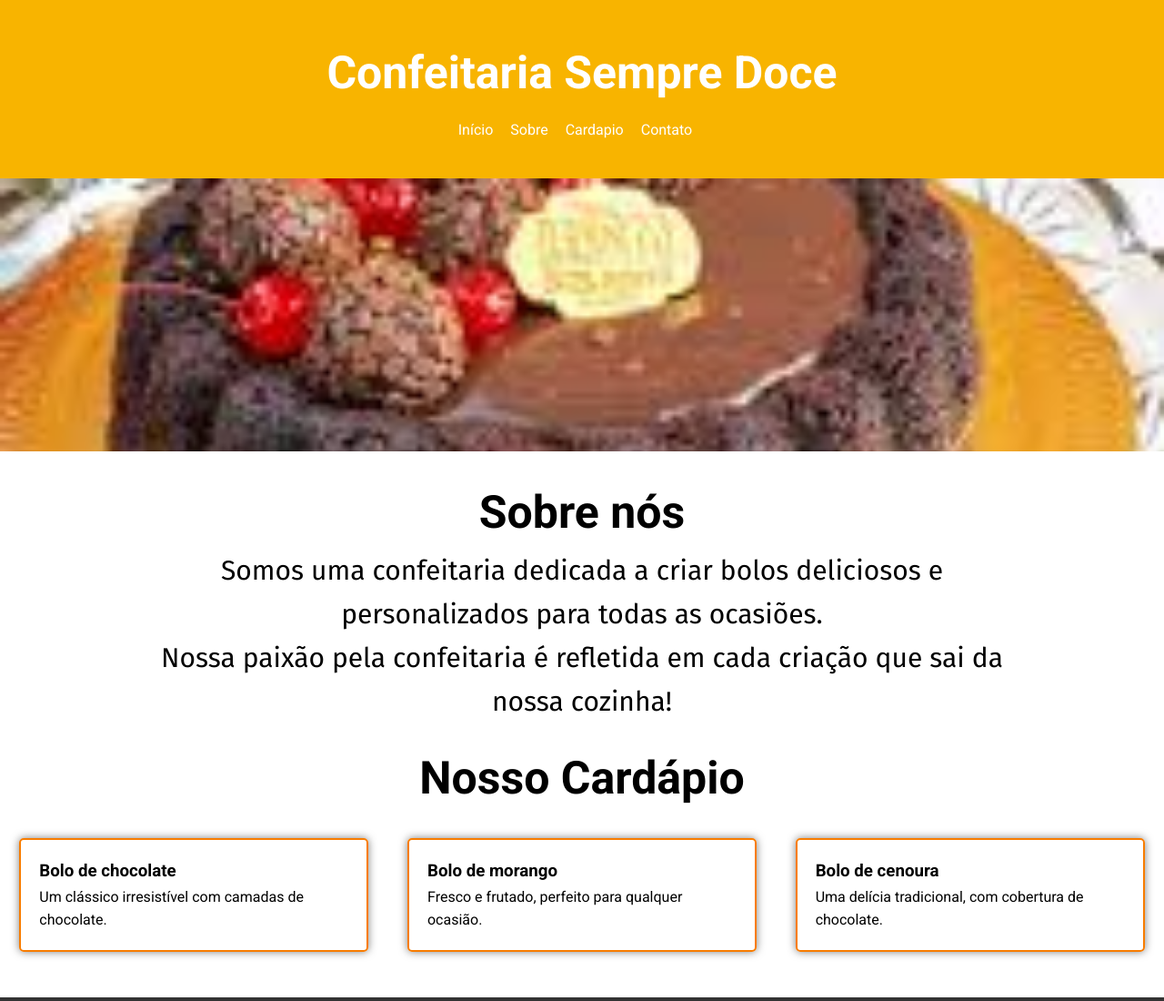
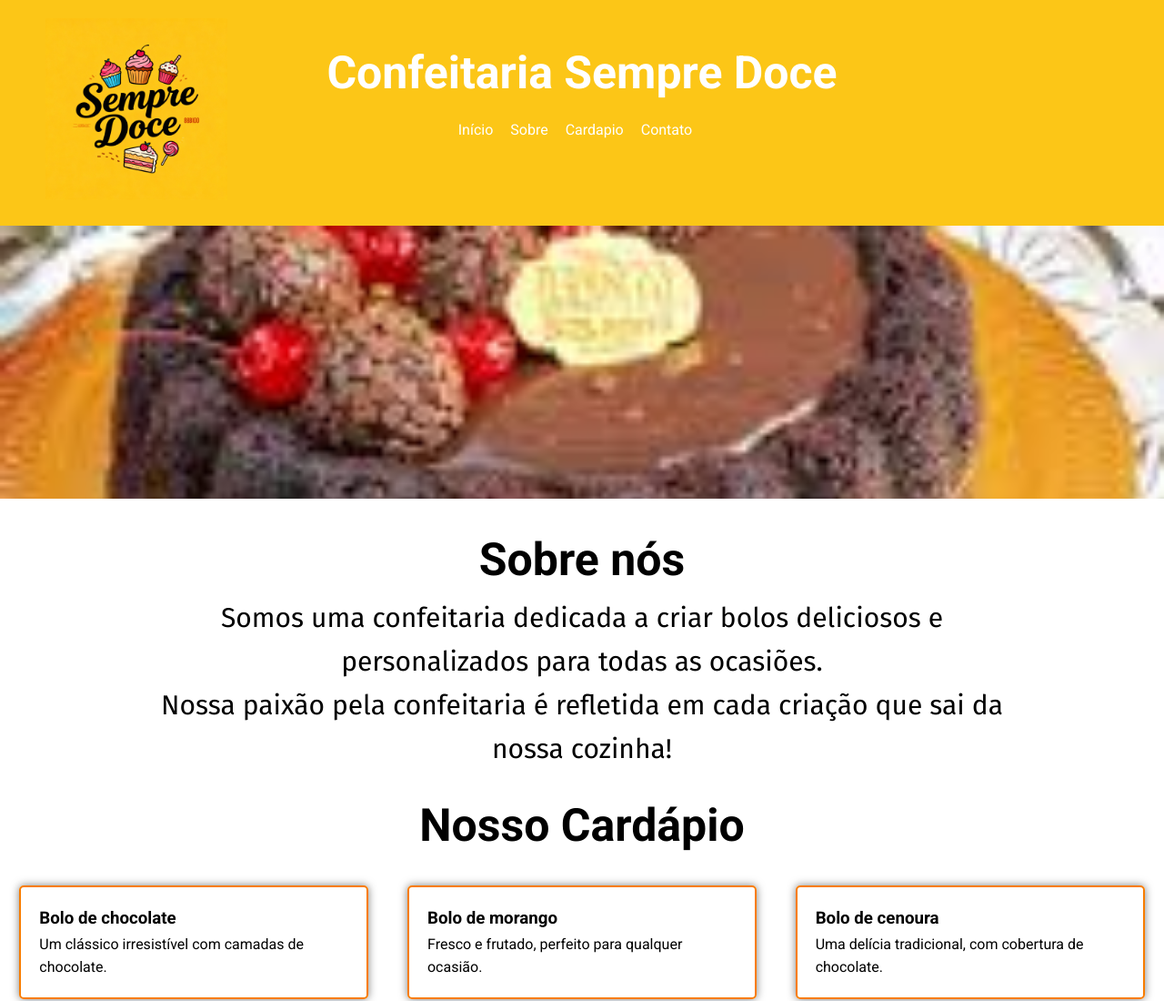
Before and after one commit to Esteves0/confeitaria_sempre_doce, a plain HTML site: page index.html in a window 1280 px wide. Shown: the top 1100 px of the page at 91% size. Drawn offline with Linux system fonts and the light colour scheme.

Commit message:
adicionado logo na index

```diff
--- a/assets/css/index.css
+++ b/assets/css/index.css
@@ -18,9 +18,10 @@ body {
 }
 
 header {
-    background-color: #f8b400;
+    background-color: #FCC617;
     color: white;
     padding: 20px;
+    display: flex;
 }
 
 header h1 {
@@ -102,3 +103,14 @@ footer {
     margin-top: 20px;
 
 }
+
+.logo {
+    width: 0;
+
+}
+
+.logo-img {
+    width: 200px;
+    margin-left: 30px;
+
+}
--- a/index.html
+++ b/index.html
@@ -21,6 +21,9 @@
 
 <body>
     <header>
+        <div class="logo">
+            <img class="logo-img" src="assets/img/generated-image.png" alt="">
+        </div>
         <div class="container">
             <h1>Confeitaria Sempre Doce</h1>
             <!-- Menu de navegação -->
```
Also changed, not shown: assets/img/generated-image.png (added).
